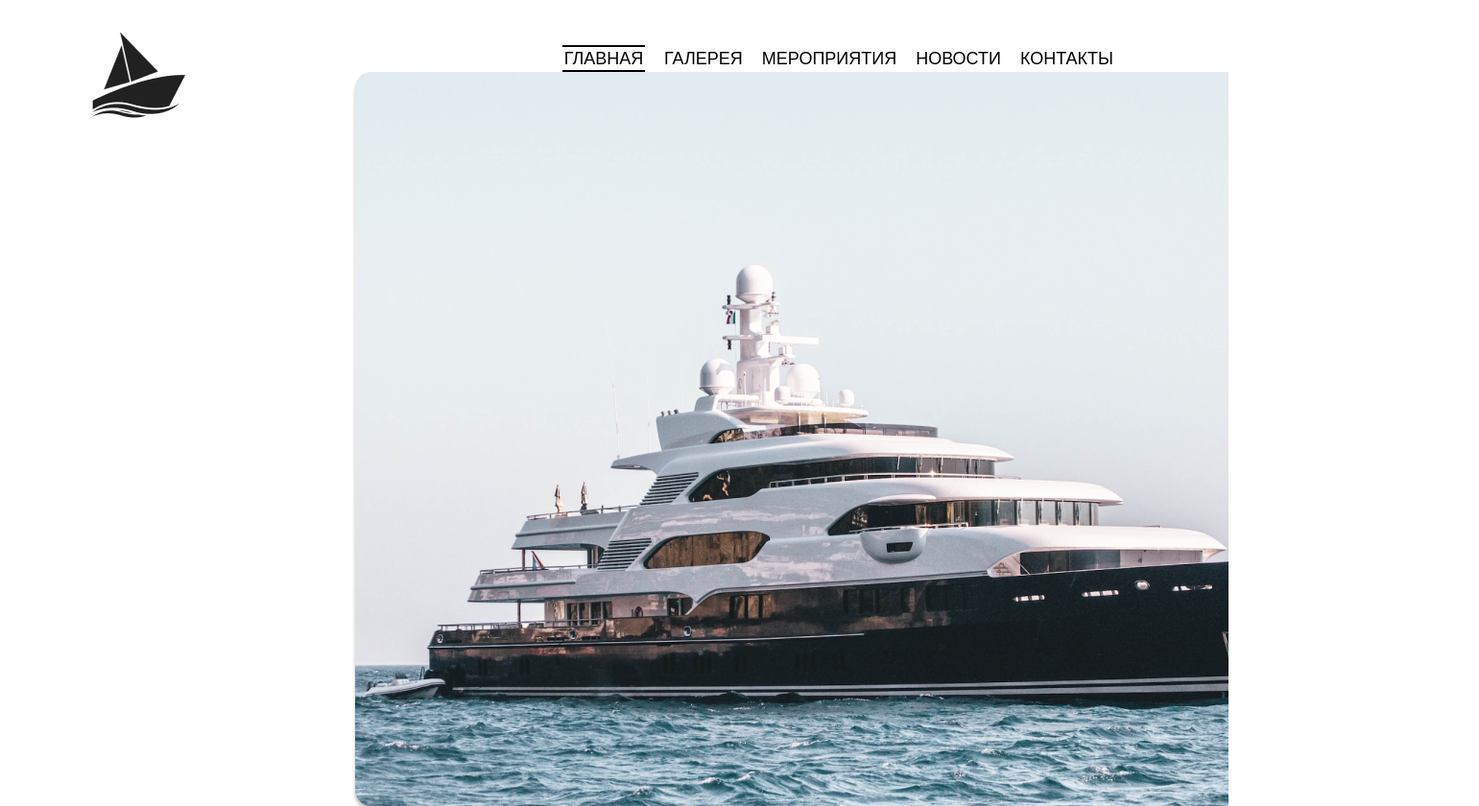
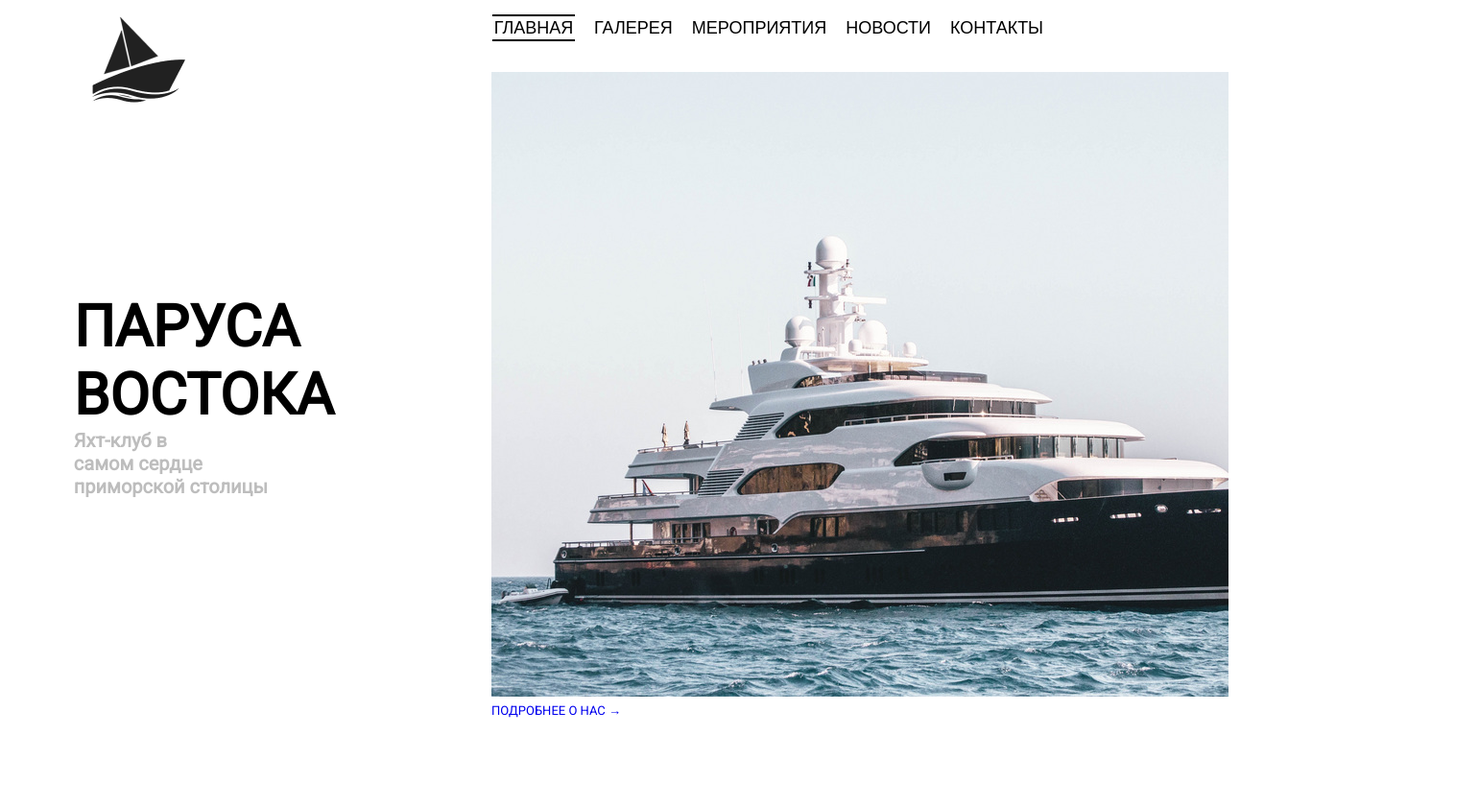
Before and after one commit to Fezwer/project-web-app, a plain HTML site: page index.html in a window 1280 px wide. Shown: the top 840 px of the page at 96% size, 1541 px wide, since content can reach past the window. Drawn offline with nearby package versions, Linux system fonts and the light colour scheme.

Commit message:
test_save

```diff
--- a/css/main.css
+++ b/css/main.css
@@ -5,10 +5,10 @@ body{
 
 header{
     display: flex;
-    justify-content:end;
+    justify-content:center;
     align-items: center;
-    margin-top: 3em;
-    margin-right: 7em;
+    margin-top: 1em;
+    margin-left: 20em;
 }
 
 nav{
@@ -33,15 +33,53 @@ a.main-but {
 
 #ship-logo{
     position: absolute;
-    top: 2em;
+    top: 1em;
     right: 0;
     bottom: 0;
     left: 6em;
+}
 
+.project-name{
+    font-size: 60px;
+    font-weight: 900;
+    margin-left: 6vw;
+    max-width: 30vw;
+}
+
+.t-gr{
+    color: rgb(189, 189, 189);
+    font-size:20px;
+}
+
+.t-black{
+    color: rgb(0, 0, 0);
+}
+
+.main-items{
+    margin-top: 2em;
+    overflow: hidden;
+    display: flex;
+    align-items: center;
+    justify-content: space-between;  /* Распределяет элементы по контейнеру */
+}
+
+p {
+    margin: 0; /* Убирает внешние отступы у параграфа */
+}
+
+.about-us{
+    display: block;
+    max-width: 60%;
+    min-width: 50%;
+}
+
+.about-us a{
+    font-size:small;
+    text-decoration: none; /* убираем подчеркивание */
 }
 
 main{
+    margin-top: 6em;
     display: flex;
-    justify-content: end;
-
+    align-items: center;
 }
--- a/index.html
+++ b/index.html
@@ -12,7 +12,7 @@
     <link rel="stylesheet" href="css/main.css">
 
     <!-- Icon -->
-    <link rel="short icon" href="#" type="image/x-icon">
+    <link rel="short icon" href="img/" type="image/x-icon">
 
     <!--BoxIcons-->
     <script src="https://unpkg.com/boxicons@2.1.4/dist/boxicons.js"></script>
@@ -31,15 +31,31 @@
 
         <nav>
             <button class="nav-but"><a class="main-but" href="index.html">ГЛАВНАЯ</a></button>
-            <button class="nav-but"><a  href="index.html">ГАЛЕРЕЯ</a></button>
-            <button class="nav-but"><a  href="index.html">МЕРОПРИЯТИЯ</a></button>
-            <button class="nav-but"><a  href="index.html">НОВОСТИ</a></button>
-            <button class="nav-but"><a  href="index.html">КОНТАКТЫ</a></button>
+            <button class="nav-but"><a href="index.html">ГАЛЕРЕЯ</a></button>
+            <button class="nav-but"><a href="index.html">МЕРОПРИЯТИЯ</a></button>
+            <button class="nav-but"><a href="index.html">НОВОСТИ</a></button>
+            <button class="nav-but"><a href="index.html">КОНТАКТЫ</a></button>
         </nav>
     </header>
 
+    <div class="main-items">
+        <div class="project-name">
+            <p>ПАРУСА<br>ВОСТОКА</p>
+            <p class="t-gr">Яхт-клуб в<br>самом сердце<br>приморской столицы</p>
+        </div>
+        <div  class="about-us">
+            <img src="img/Yacht.jpg">
+            <p class="t-black"><a href="#">ПОДРОБНЕЕ О НАС →</a></p>
+        </div>
+    </div>
+
     <main>
-        <img id="first-main-image" src="img/photo_yacht1.png">
+        <img src="img/photo_yacht2.png">
+        <img src="img/photo_bridge1.png">
+        <div  class="about-us">
+            <img src="img/photo_yacht1.png">
+            <p class="t-black"><a href="#">ПОДРОБНЕЕ О НАС →</a></p>
+        </div>
     </main>
 
 </body>
```
